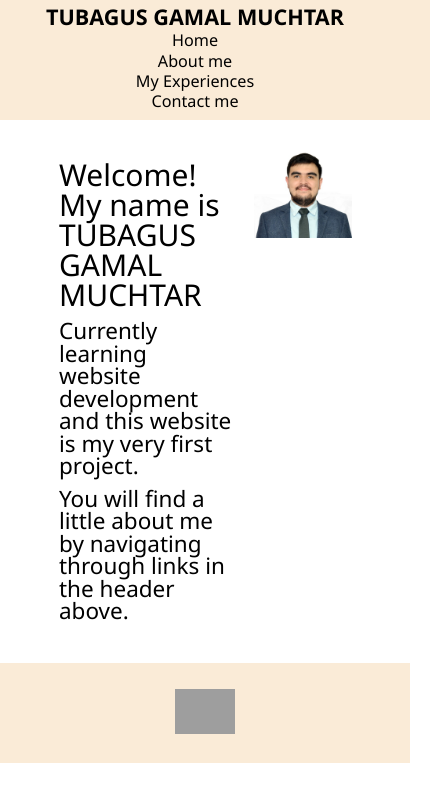
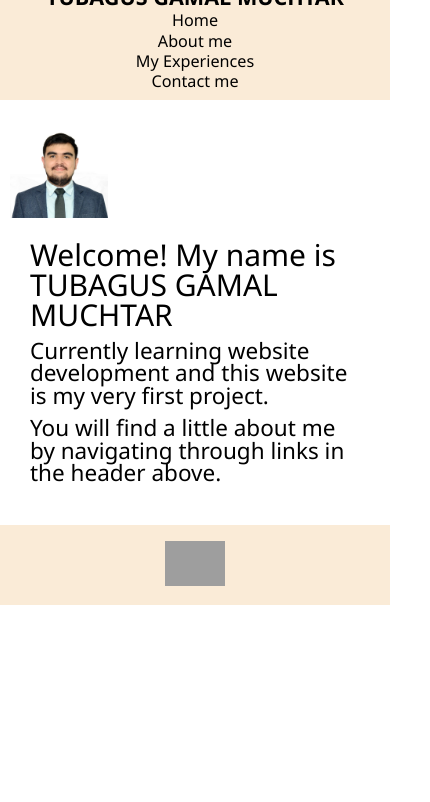
Before and after one commit to tbgamal/careerSim-PersonalWebsitePt2, a plain HTML site: page index.html in a window 390 px wide. Shown: the whole page, 430 px wide, since content can reach past the window. Drawn offline with Linux system fonts and the light colour scheme; grey boxes are pictures that could not be loaded.

Commit message:
revision on style.css to remove padding on left and right as it made the page overflowing to the side

```diff
--- a/style.css
+++ b/style.css
@@ -3,6 +3,8 @@
 html {
   font-family: 'Segoe UI', Tahoma, Geneva, Verdana, sans-serif;
   font-size: medium;
+  width: auto !important;
+  overflow-x: hidden !important;
 }
 
 header {
@@ -11,7 +13,7 @@ header {
   background-color: antiquewhite;
   align-items: center;
   height: 80px;
-  padding: 20px;
+  padding-bottom: 20px;
   display: flex;
   justify-content: space-between;
   position: static;
@@ -62,7 +64,7 @@ footer {
   background-color: antiquewhite;
   align-items: center;
   height: 80px;
-  padding: 10px;
+  /* padding: 10px; */
   display: grid;
   position: static;
   justify-content: center;
@@ -102,7 +104,7 @@ ul{
   }
 } */
 
-@media (max-width:822px) {
+@media (max-width:823px) {
   header{
     font-size: 1.35em;
   }
@@ -130,7 +132,7 @@ ul{
 
 }
 
-@media (max-width:425px){
+@media (max-width:426px){
   header{
     font-size: 1.35em;
   }
@@ -141,9 +143,6 @@ ul{
     place-content: center;
   }
 
-  .nav-links{
-
-  }
 }
 /* ---- LANDING PAGE ONLY ---- */
 
@@ -177,6 +176,18 @@ main article{
 main img {
   width: 25vw;
   right: 0;
+}
+
+@media (max-width:426px){
+  main{
+    display: flex;
+    flex-direction: column-reverse;
+    width: 95vw !important;
+  }
+
+  main article{
+    width: 90vw;
+  }
 }
 
 /* ==== ABOUT ME PAGE ONLY V2 ==== */
@@ -308,7 +319,7 @@ button:hover{
   background-color: black;
   color: whitesmoke;
 }
-@media (max-width:822px){
+@media (max-width:823px){
   /* .form-main{
     align-items: ;
 
@@ -351,7 +362,7 @@ button:hover{
 
 }
 
-@media (max-width:425px){
+@media (max-width:426px){
 
   form{
     display: flex;
```
